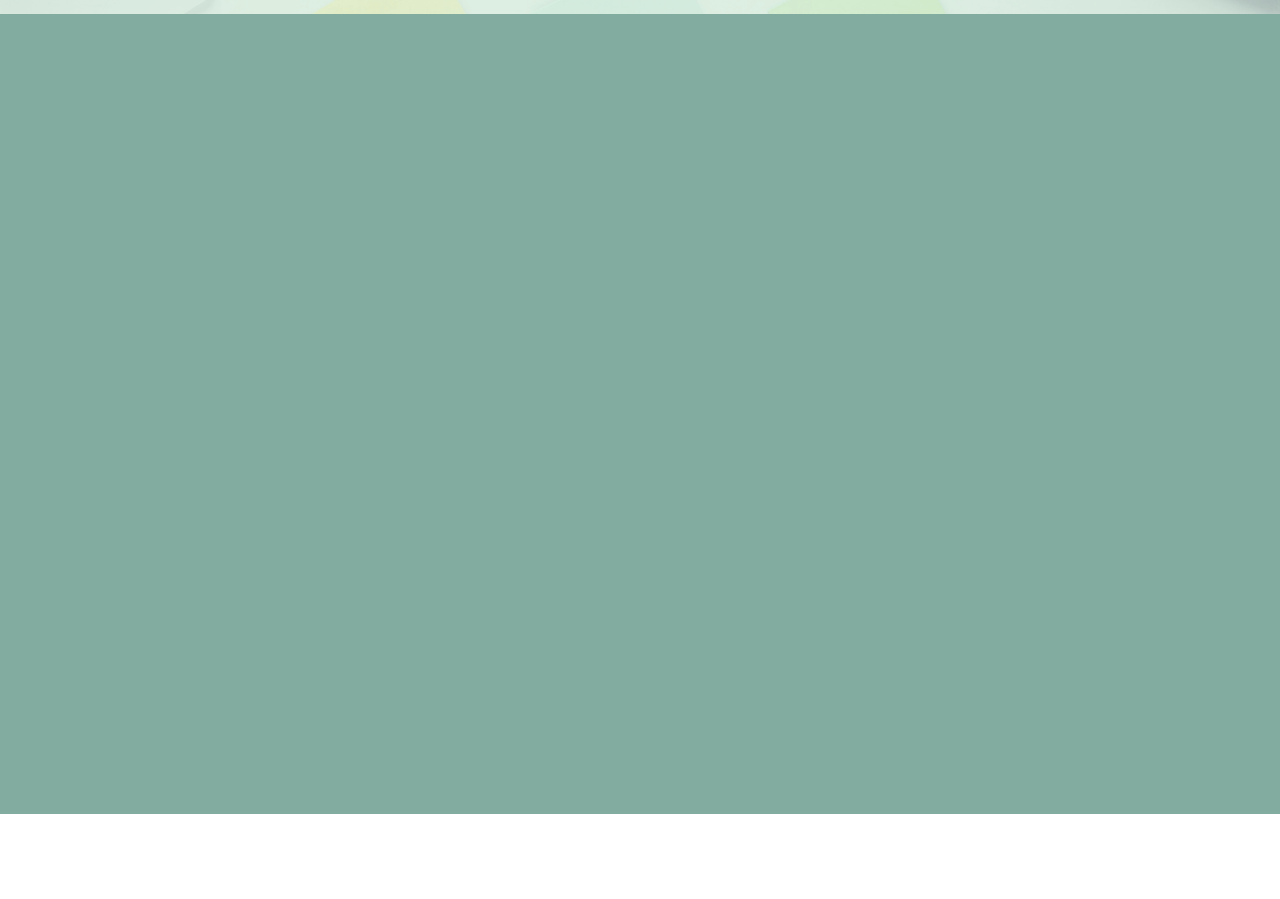
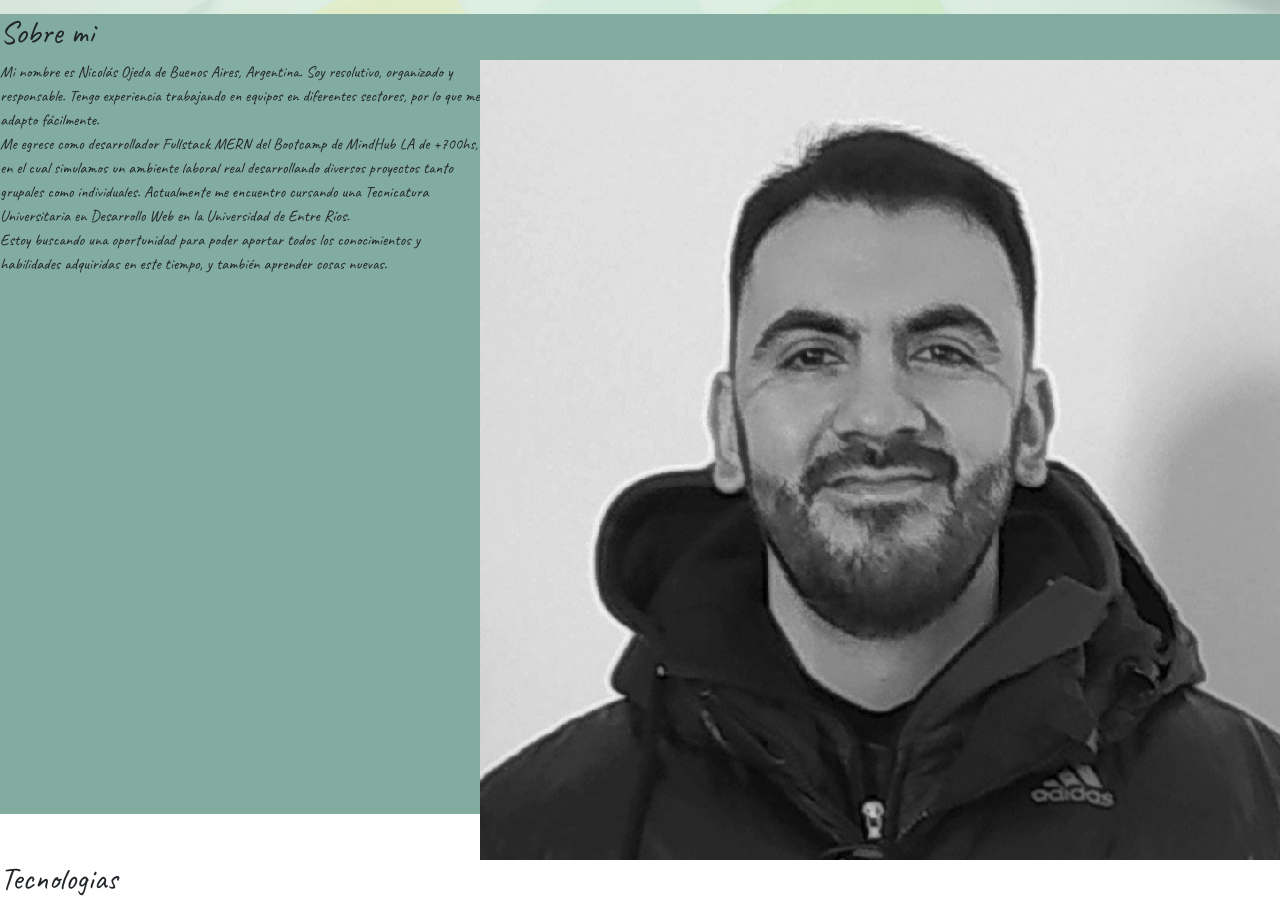
Before and after one commit to NicoOjeda/mi-portfolio, a React (Create React App) app: page / in a window 1280 px wide. Shown: the part 786-1685 px from the top of the page. Before the commit the page ends 1600 px from the top, so only its background shows below. Built offline with nearby package versions, Linux system fonts and the light colour scheme; a web font is replaced by a local one.

Commit message:
se define componente

```diff
--- a/src/components/About.jsx
+++ b/src/components/About.jsx
@@ -4,7 +4,22 @@ import '../styles/About.css'
 export default function About() {
   return (
     <div className='About-container'>
-
+      <h2 className='About-h2'>Sobre mi</h2>
+      <div className='d-flex'>
+        <div className='About-sobremi'>
+          <p className='About-parrafo'>Mi nombre es Nicolás Ojeda de Buenos Aires, Argentina. Soy resolutivo, organizado y responsable.
+          Tengo experiencia trabajando en equipos en diferentes sectores, por lo que me adapto fácilmente.</p>
+          <p className='About-parrafo'>Me egrese como desarrollador Fullstack MERN del Bootcamp de MindHub LA de +700hs, en el cual simulamos un ambiente laboral real desarrollando diversos proyectos tanto grupales como individuales.
+          Actualmente me encuentro cursando una Tecnicatura Universitaria en Desarrollo Web en la Universidad de Entre Ríos.</p>
+          <p className='About-parrafo'>Estoy buscando una oportunidad para poder aportar todos los conocimientos y habilidades adquiridas en este tiempo, y también aprender cosas nuevas.</p>
+        </div>
+        <div className='About-photobox'>
+          <img className='About-photo' src='../img/foto.jpg' alt='mi-foto'/>
+        </div>
+      </div>
+      <div>
+        <h2 className='About-h2'>Tecnologias</h2>
+      </div>
     </div>
   )
 }
```
